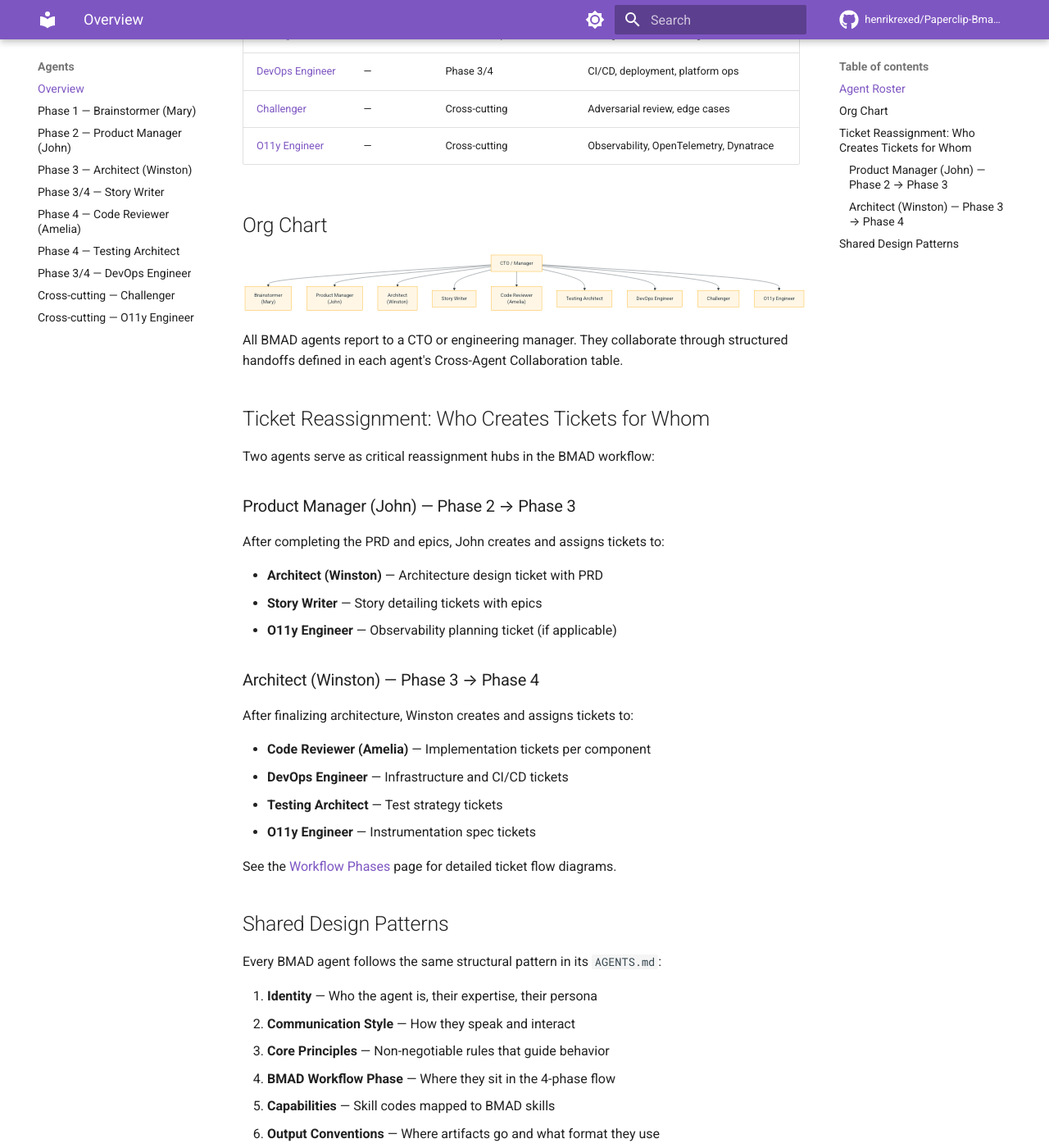
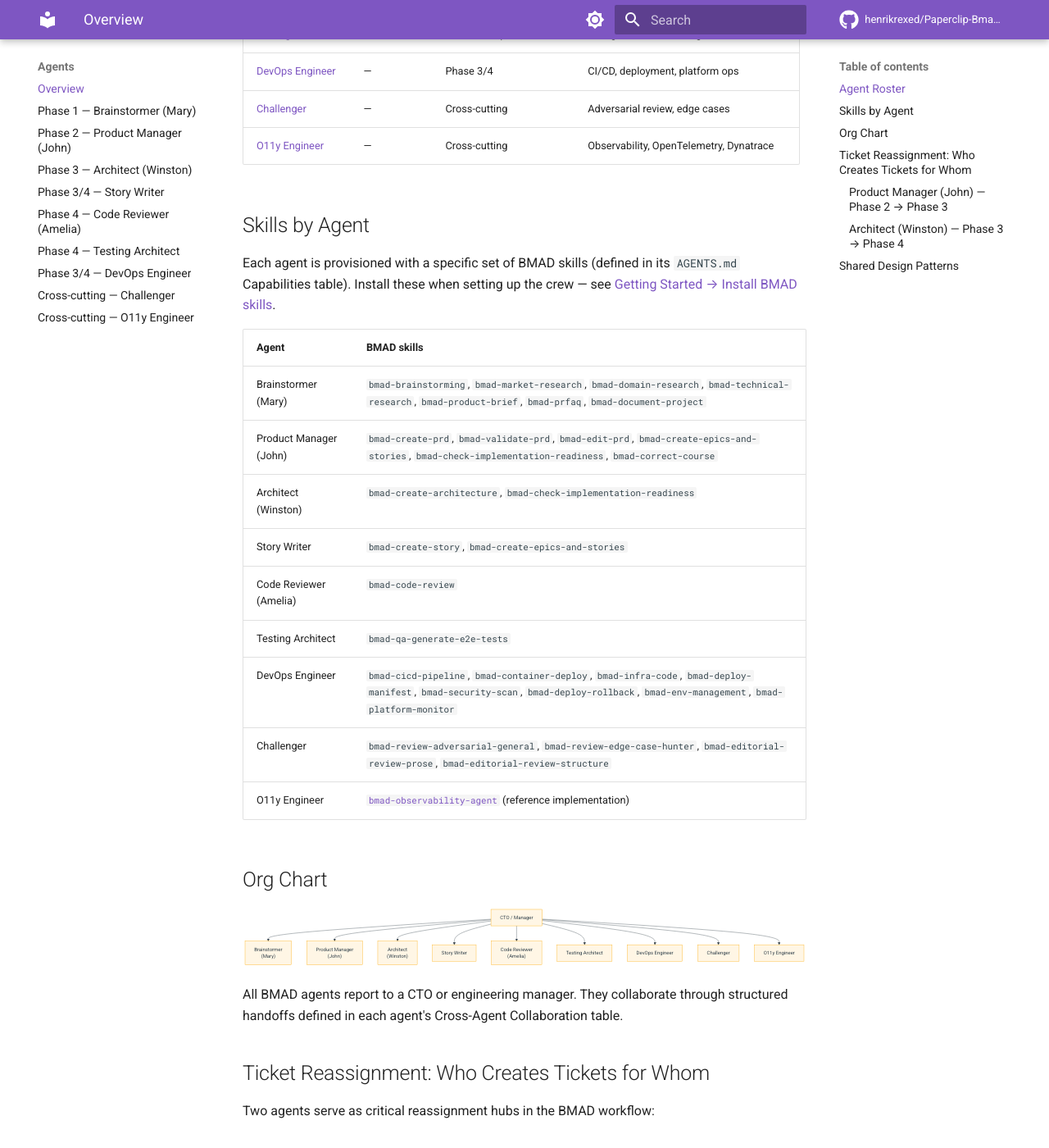
Before and after one commit to henrikrexed/Paperclip-Bmad-Crew, an MkDocs documentation site: the page built from docs/agents/index.md, in a window 1280 px wide and 1400 px high, scrolled down 624 px. Shown: the whole window at 82% size. Built offline with MkDocs 1.6.1 and Material for MkDocs 9.7.7, drawn with Linux system fonts in a browser that asks for light colours; comment, search, counter and statistics services are not loaded.

Commit message:
docs: complete agent skills coverage in onboarding
The Install BMAD skills table omitted the DevOps Engineer's 8 skills and
the O11y Engineer entirely, despite both appearing in the roster and
reporting hierarchy. Add the missing rows plus a note on the O11y
Engineer's bmad-observability-agent reference implementation, and add a
"Skills by Agent" table to the agents overview so role + skills live
together for onboarding.

Co-Authored-By: Paperclip <noreply@paperclip.ing>
Signed-off-by: Paperclip Agent <81800915+henrikrexed@users.noreply.github.com>

```diff
--- a/docs/agents/index.md
+++ b/docs/agents/index.md
@@ -15,6 +15,22 @@ The BMAD template includes 9 specialized agents, each with a distinct persona, e
 | [DevOps Engineer](devops-engineer.md) | — | Phase 3/4 | CI/CD, deployment, platform ops |
 | [Challenger](challenger.md) | — | Cross-cutting | Adversarial review, edge cases |
 | [O11y Engineer](o11y-engineer.md) | — | Cross-cutting | Observability, OpenTelemetry, Dynatrace |
+
+## Skills by Agent
+
+Each agent is provisioned with a specific set of BMAD skills (defined in its `AGENTS.md` Capabilities table). Install these when setting up the crew — see [Getting Started → Install BMAD skills](../getting-started.md#2-install-bmad-skills).
+
+| Agent | BMAD skills |
+|-------|-------------|
+| Brainstormer (Mary) | `bmad-brainstorming`, `bmad-market-research`, `bmad-domain-research`, `bmad-technical-research`, `bmad-product-brief`, `bmad-prfaq`, `bmad-document-project` |
+| Product Manager (John) | `bmad-create-prd`, `bmad-validate-prd`, `bmad-edit-prd`, `bmad-create-epics-and-stories`, `bmad-check-implementation-readiness`, `bmad-correct-course` |
+| Architect (Winston) | `bmad-create-architecture`, `bmad-check-implementation-readiness` |
+| Story Writer | `bmad-create-story`, `bmad-create-epics-and-stories` |
+| Code Reviewer (Amelia) | `bmad-code-review` |
+| Testing Architect | `bmad-qa-generate-e2e-tests` |
+| DevOps Engineer | `bmad-cicd-pipeline`, `bmad-container-deploy`, `bmad-infra-code`, `bmad-deploy-manifest`, `bmad-security-scan`, `bmad-deploy-rollback`, `bmad-env-management`, `bmad-platform-monitor` |
+| Challenger | `bmad-review-adversarial-general`, `bmad-review-edge-case-hunter`, `bmad-editorial-review-prose`, `bmad-editorial-review-structure` |
+| O11y Engineer | [`bmad-observability-agent`](https://github.com/henrikrexed/bmad-observability-agent) (reference implementation) |
 
 ## Org Chart
 
```
Also changed, not shown: docs/getting-started.md (+11 -0 lines).
